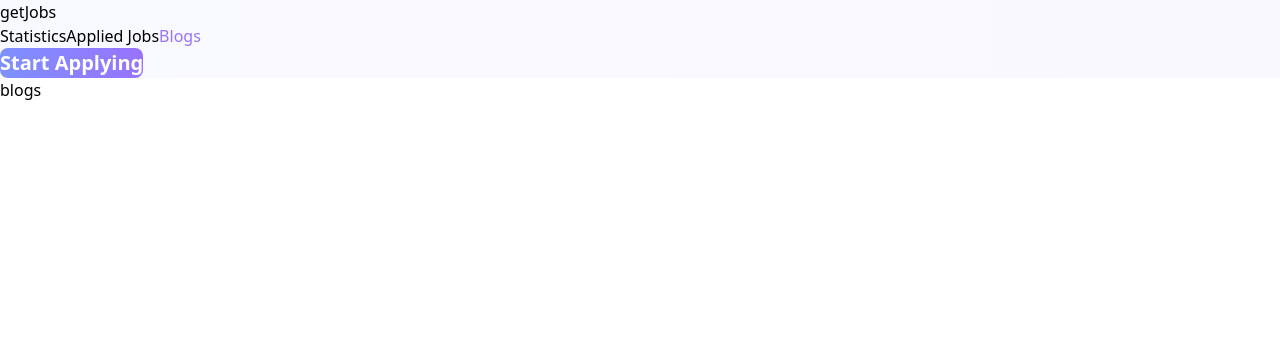
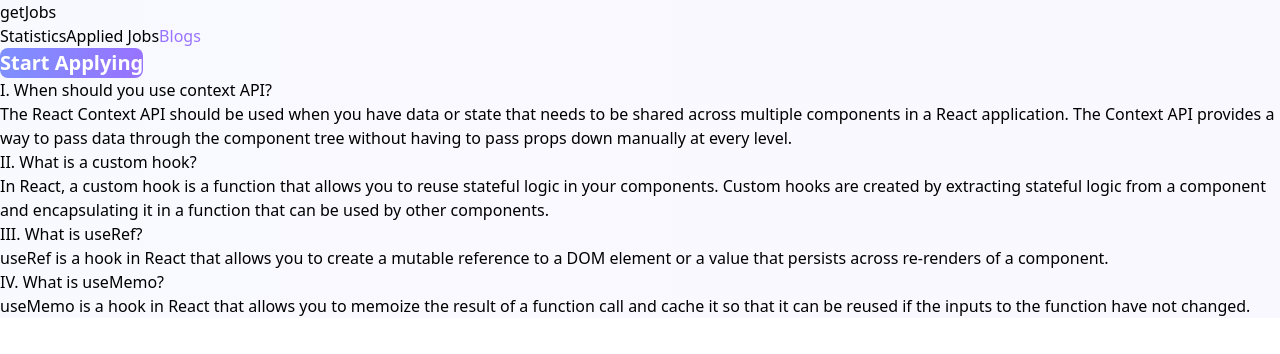
Before and after one commit to NS-Sheam/get-jobs, a React (Vite) app: page /blogs in a window 1280 px wide. Shown: the top 354 px of the page. Built offline with nearby package versions, Linux system fonts and the light colour scheme.

Commit message:
Blog section finished

```diff
--- a/src/components/Blogs/Blogs.jsx
+++ b/src/components/Blogs/Blogs.jsx
@@ -2,8 +2,31 @@ import React from 'react';
 
 const Blogs = () => {
     return (
-        <div>
-            blogs
+        <div className='my-container'>
+            <div className='p-6 lg:p-10 border rounded-md mt-5 mb-5 header-css hover:bg-blue-100'>
+                <h1 className='text-2xl font-bold mb-4'>I. When should you use context API?</h1>
+                <p>
+                    The React Context API should be used when you have data or state that needs to be shared across multiple components in a React application. The Context API provides a way to pass data through the component tree without having to pass props down manually at every level.
+                </p>
+            </div>
+            <div className='p-6 lg:p-10 border rounded-md mt-5 mb-5 header-css hover:bg-blue-100'>
+                <h1 className='text-2xl font-bold mb-4'>II. What is a custom hook?</h1>
+                <p>
+                    In React, a custom hook is a function that allows you to reuse stateful logic in your components. Custom hooks are created by extracting stateful logic from a component and encapsulating it in a function that can be used by other components.
+                </p>
+            </div>
+            <div className='p-6 lg:p-10 border rounded-md mt-5 mb-5 header-css hover:bg-blue-100'>
+                <h1 className='text-2xl font-bold mb-4'>III. What is useRef?</h1>
+                <p>
+                    useRef is a hook in React that allows you to create a mutable reference to a DOM element or a value that persists across re-renders of a component.
+                </p>
+            </div>
+            <div className='p-6 lg:p-10 border rounded-md mt-5 mb-5 header-css hover:bg-blue-100'>
+                <h1 className='text-2xl font-bold mb-4'>IV. What is useMemo?</h1>
+                <p>
+                    useMemo is a hook in React that allows you to memoize the result of a function call and cache it so that it can be reused if the inputs to the function have not changed.
+                </p>
+            </div>
         </div>
     );
 };
--- a/src/index.css
+++ b/src/index.css
@@ -18,6 +18,11 @@
     color: #ffffff;
     font-weight: 700;
     font-size: 20px;
+    transition: all 5s linear;
+}
+.btn-primary:hover {
+    background: linear-gradient(90deg, #9f73f1 0%, #b968eb 100%);
+
 }
 
 .btn-outlined {
```
